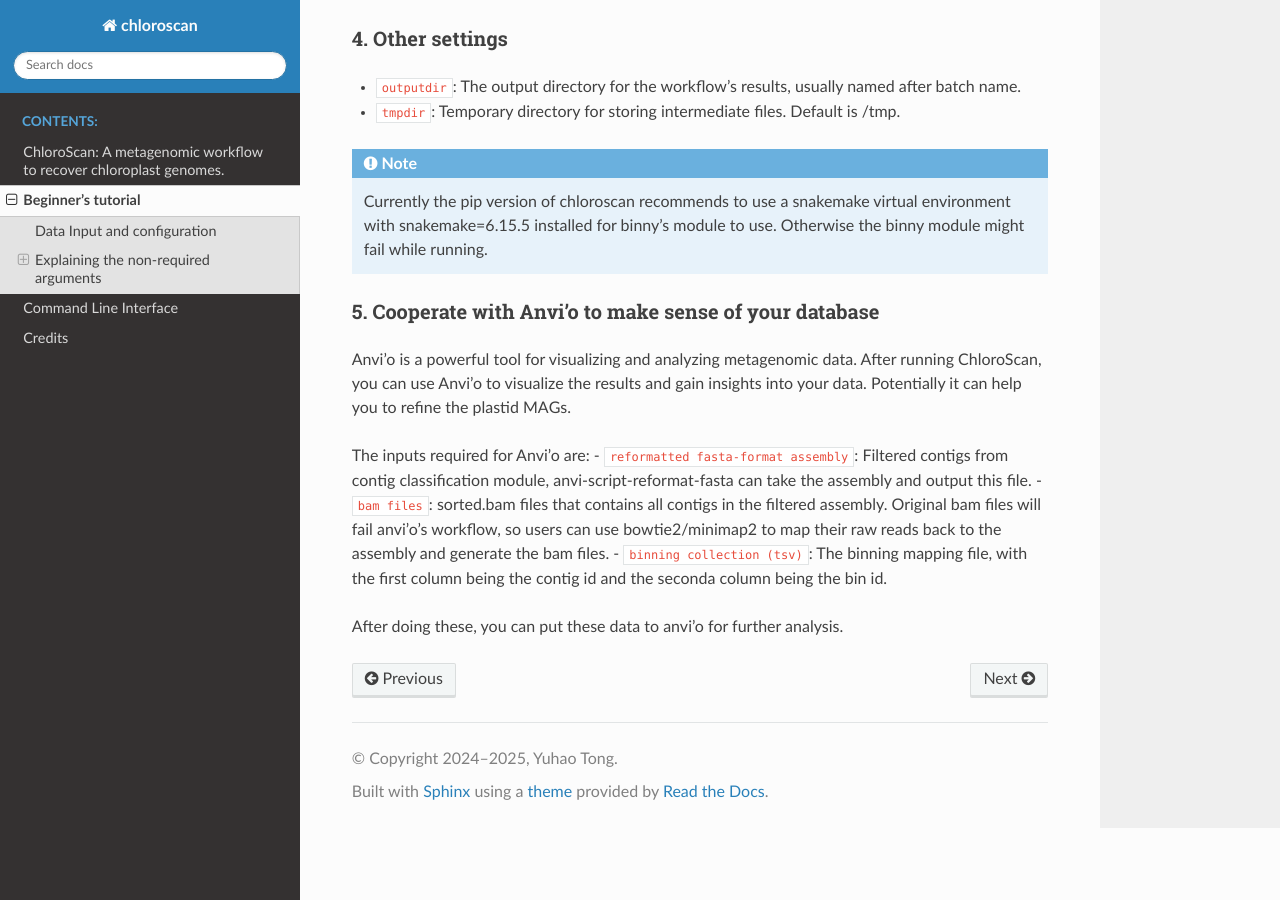
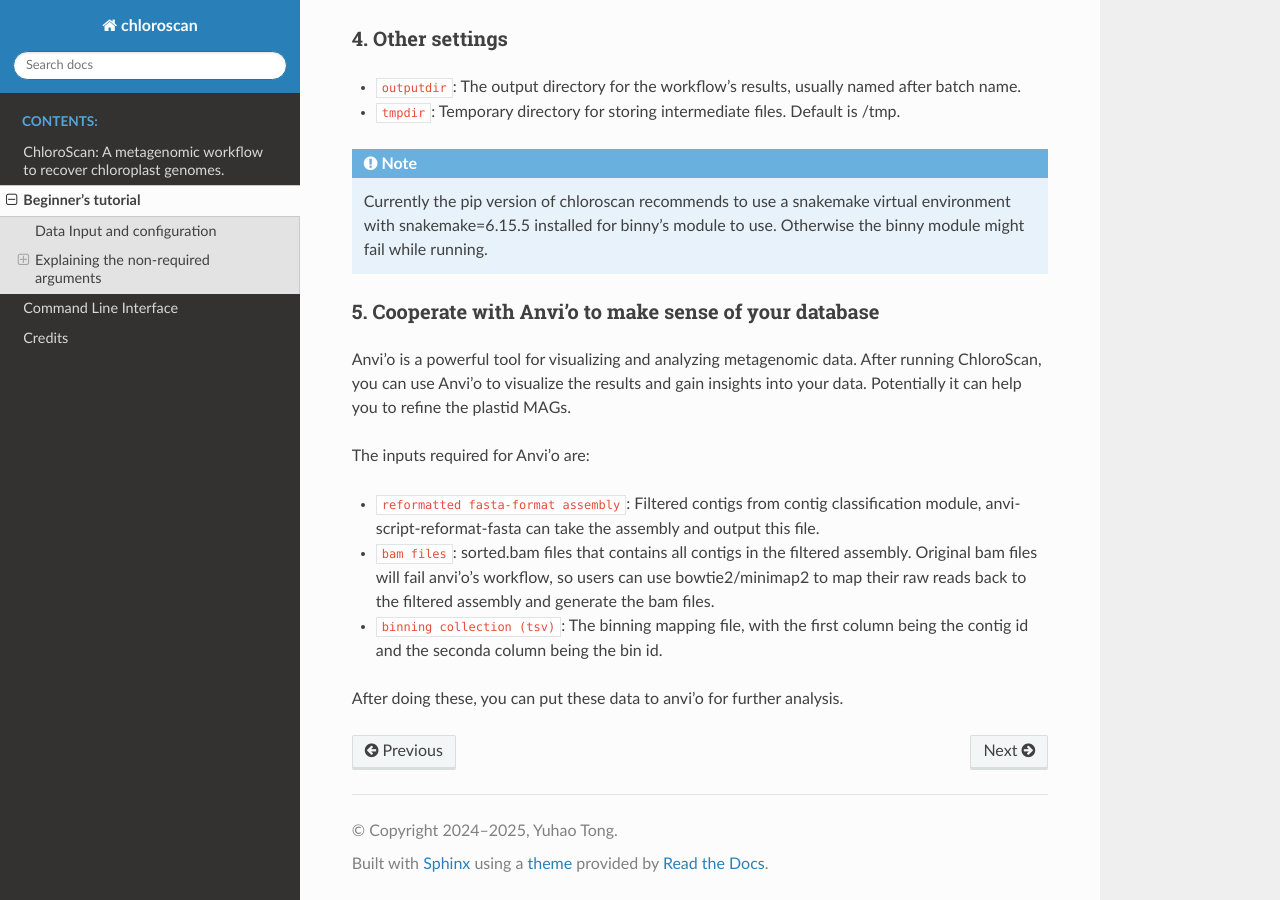
Before and after one commit to Andyargueasae/chloroscan, a Sphinx documentation site: the page built from docs/source/main/beginner_tutorial.rst, in a window 1280 px wide and 900 px high, scrolled down 2280 px. Built offline with Sphinx 7.4.7 and the Read the Docs theme 3.1.0, drawn with Linux system fonts in a browser that asks for light colours.

Commit message:
refine sections telling anvi'o inputs

```diff
--- a/docs/source/main/beginner_tutorial.rst
+++ b/docs/source/main/beginner_tutorial.rst
@@ -87,8 +87,11 @@ Anvi'o is a powerful tool for visualizing and analyzing metagenomic data. After
 Potentially it can help you to refine the plastid MAGs.
 
 The inputs required for Anvi'o are:
+
 - ``reformatted fasta-format assembly``: Filtered contigs from contig classification module, anvi-script-reformat-fasta can take the assembly and output this file.
-- ``bam files``: sorted.bam files that contains all contigs in the filtered assembly. Original bam files will fail anvi'o's workflow, so users can use bowtie2/minimap2 to map their raw reads back to the assembly and generate the bam files.
+
+- ``bam files``: sorted.bam files that contains all contigs in the filtered assembly. Original bam files will fail anvi'o's workflow, so users can use bowtie2/minimap2 to map their raw reads back to the filtered assembly and generate the bam files.
+
 - ``binning collection (tsv)``: The binning mapping file, with the first column being the contig id and the seconda column being the bin id.
 
 After doing these, you can put these data to anvi'o for further analysis.
```
